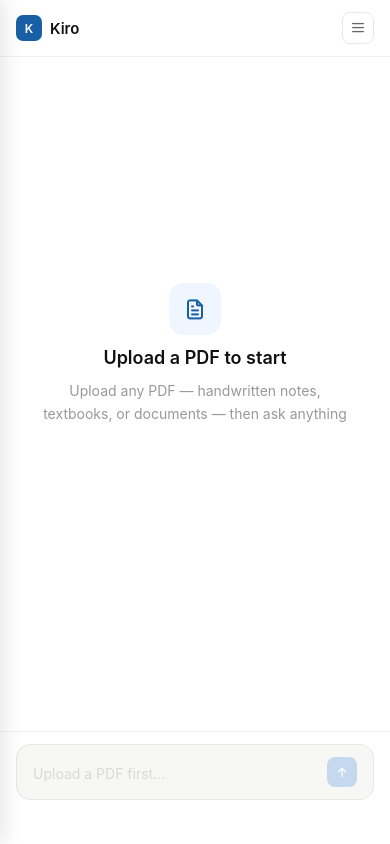
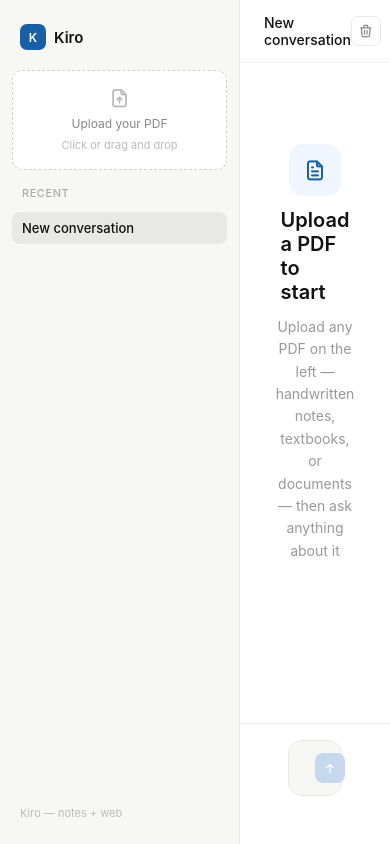
Before and after one commit to akshaykaranwal07/Agent-Kiro, a FastAPI app: page / in a window 390 px wide. Run offline with FastAPI, Linux system fonts and the light colour scheme.

Commit message:
resolved UI

```diff
--- a/templates/index.html
+++ b/templates/index.html
@@ -17,19 +17,8 @@
             overflow: hidden;
         }
 
-        /* ── Overlay ── */
-        .overlay {
-            display: none;
-            position: fixed;
-            inset: 0;
-            background: rgba(0,0,0,0.3);
-            z-index: 99;
-        }
-        .overlay.show { display: block; }
-
-        /* ── Sidebar ── */
         .sidebar {
-            width: 260px;
+            width: 240px;
             background: #f7f7f5;
             border-right: 1px solid #e8e8e6;
             display: flex;
@@ -37,8 +26,6 @@
             padding: 16px 12px;
             gap: 8px;
             flex-shrink: 0;
-            transition: transform 0.25s ease;
-            z-index: 100;
         }
 
         .logo {
@@ -76,6 +63,7 @@
 
         .upload-area:hover { border-color: #185FA5; background: #f0f6ff; }
         .upload-area.dragover { border-color: #185FA5; background: #f0f6ff; }
+
         .upload-area i { font-size: 22px; color: #bbb; margin-bottom: 6px; display: block; }
         .upload-area p { font-size: 12px; color: #888; line-height: 1.5; }
         .upload-area span { font-size: 11px; color: #bbb; }
@@ -89,7 +77,9 @@
             padding: 10px 12px;
             display: none;
         }
+
         .pdf-info.show { display: block; }
+
         .pdf-info-name {
             font-size: 12px;
             font-weight: 500;
@@ -98,6 +88,7 @@
             overflow: hidden;
             text-overflow: ellipsis;
         }
+
         .pdf-info-meta { font-size: 11px; color: #aaa; margin-top: 2px; }
 
         .progress-bar {
@@ -108,7 +99,9 @@
             overflow: hidden;
             display: none;
         }
+
         .progress-bar.show { display: block; }
+
         .progress-fill {
             height: 100%;
             background: #185FA5;
@@ -137,54 +130,21 @@
             overflow: hidden;
             text-overflow: ellipsis;
         }
+
         .chat-item:hover { background: #ebebeb; color: #111; }
         .chat-item.active { background: #e8e8e6; color: #111; font-weight: 500; }
 
         .sidebar-bottom { margin-top: auto; padding: 8px; }
         .sidebar-bottom p { font-size: 11px; color: #bbb; }
 
-        /* ── Main ── */
-        .main { flex: 1; display: flex; flex-direction: column; overflow: hidden; min-width: 0; }
+        .main { flex: 1; display: flex; flex-direction: column; overflow: hidden; }
 
-        /* ── Mobile Header ── */
-        .mobile-header {
-            display: none;
-            padding: 12px 16px;
-            border-bottom: 1px solid #f0f0f0;
-            align-items: center;
-            justify-content: space-between;
-            background: #fff;
-            flex-shrink: 0;
-        }
-
-        .mobile-logo {
-            display: flex;
-            align-items: center;
-            gap: 8px;
-        }
-
-        .hamburger {
-            width: 32px;
-            height: 32px;
-            border: 1px solid #e8e8e8;
-            border-radius: 8px;
-            background: #fff;
-            cursor: pointer;
-            display: flex;
-            align-items: center;
-            justify-content: center;
-            color: #666;
-        }
-        .hamburger i { font-size: 16px; }
-
-        /* ── Topbar ── */
         .topbar {
             padding: 14px 24px;
             border-bottom: 1px solid #f0f0f0;
             display: flex;
             align-items: center;
             justify-content: space-between;
-            flex-shrink: 0;
         }
 
         .topbar-title { font-size: 14px; font-weight: 500; color: #111; }
@@ -203,10 +163,10 @@
             color: #888;
             transition: all 0.15s;
         }
+
         .icon-btn:hover { background: #f5f5f5; color: #111; }
         .icon-btn i { font-size: 15px; }
 
-        /* ── Chat Box ── */
         #chat-box {
             flex: 1;
             overflow-y: auto;
@@ -235,8 +195,10 @@
             align-items: center;
             justify-content: center;
         }
+
         .empty-icon i { font-size: 24px; color: #185FA5; }
         .empty h2 { font-size: 20px; font-weight: 600; color: #111; }
+
         .empty p {
             font-size: 14px;
             color: #999;
@@ -263,9 +225,9 @@
             cursor: pointer;
             transition: all 0.15s;
         }
+
         .suggestion:hover { border-color: #185FA5; color: #185FA5; background: #f0f6ff; }
 
-        /* ── Messages ── */
         .msg { display: flex; flex-direction: column; gap: 4px; }
         .msg.user { align-items: flex-end; }
         .msg.assistant { align-items: flex-start; }
@@ -277,7 +239,6 @@
             line-height: 1.75;
             max-width: 75%;
             white-space: pre-wrap;
-            word-break: break-word;
         }
 
         .user .bubble { background: #185FA5; color: #fff; border-bottom-right-radius: 4px; }
@@ -291,10 +252,11 @@
             align-items: center;
             gap: 4px;
         }
+
         .source-label i { font-size: 12px; }
 
-        /* ── Typing ── */
         .typing-wrap { display: flex; }
+
         .typing {
             padding: 12px 18px;
             background: #f7f7f5;
@@ -304,20 +266,20 @@
             gap: 5px;
             align-items: center;
         }
+
         .dot { width: 5px; height: 5px; border-radius: 50%; background: #ccc; animation: bounce 1.2s infinite; }
         .dot:nth-child(2) { animation-delay: .2s; }
         .dot:nth-child(3) { animation-delay: .4s; }
+
         @keyframes bounce {
             0%, 80%, 100% { transform: translateY(0); }
             40% { transform: translateY(-4px); }
         }
 
-        /* ── Input ── */
         .input-area {
             padding: 16px 48px 24px;
             background: #fff;
             border-top: 1px solid #f0f0f0;
-            flex-shrink: 0;
         }
 
         .input-wrap {
@@ -330,6 +292,7 @@
             align-items: flex-end;
             transition: border-color 0.15s;
         }
+
         .input-wrap:focus-within { border-color: #185FA5; background: #fff; }
 
         #q {
@@ -345,6 +308,7 @@
             max-height: 120px;
             line-height: 1.6;
         }
+
         #q::placeholder { color: #bbb; }
         #q:disabled { opacity: 0.5; }
 
@@ -361,6 +325,7 @@
             transition: background 0.15s;
             flex-shrink: 0;
         }
+
         #send:hover { background: #0C447C; }
         #send:disabled { background: #c5d8ee; cursor: not-allowed; }
         #send i { font-size: 14px; color: #fff; }
@@ -372,52 +337,17 @@
             margin-top: 8px;
             min-height: 16px;
         }
-
-        /* ── Mobile Styles ── */
-        @media (max-width: 768px) {
-            .sidebar {
-                position: fixed;
-                top: 0;
-                left: 0;
-                height: 100vh;
-                transform: translateX(-100%);
-                box-shadow: 4px 0 20px rgba(0,0,0,0.1);
-            }
-
-            .sidebar.open {
-                transform: translateX(0);
-            }
-
-            .mobile-header { display: flex; }
-
-            .topbar { display: none; }
-
-            #chat-box { padding: 16px; }
-
-            .input-area { padding: 12px 16px 20px; }
-
-            .bubble { max-width: 88%; font-size: 14px; }
-
-            .empty h2 { font-size: 18px; }
-
-            .suggestions { gap: 6px; }
-
-            .suggestion { font-size: 12px; padding: 6px 12px; }
-        }
     </style>
 </head>
 <body>
 
-<!-- overlay -->
-<div class="overlay" id="overlay" onclick="closeSidebar()"></div>
-
-<!-- sidebar -->
-<div class="sidebar" id="sidebar">
+<div class="sidebar">
     <div class="logo">
         <div class="logo-mark">K</div>
         <span class="logo-name">Kiro</span>
     </div>
 
+    <!-- upload area -->
     <div class="upload-area" onclick="document.getElementById('file-input').click()"
          ondragover="handleDragOver(event)" ondrop="handleDrop(event)" ondragleave="handleDragLeave(event)">
         <i class="ti ti-file-upload"></i>
@@ -426,6 +356,7 @@
     </div>
     <input type="file" id="file-input" accept=".pdf" onchange="handleFileSelect(event)">
 
+    <!-- pdf info after upload -->
     <div class="pdf-info" id="pdf-info">
         <div class="pdf-info-name" id="pdf-name">—</div>
         <div class="pdf-info-meta" id="pdf-meta">Processing...</div>
@@ -442,21 +373,7 @@
     </div>
 </div>
 
-<!-- main -->
 <div class="main">
-
-    <!-- mobile header -->
-    <div class="mobile-header">
-        <div class="mobile-logo">
-            <div class="logo-mark">K</div>
-            <span class="logo-name">Kiro</span>
-        </div>
-        <button class="hamburger" onclick="toggleSidebar()">
-            <i class="ti ti-menu-2"></i>
-        </button>
-    </div>
-
-    <!-- desktop topbar -->
     <div class="topbar">
         <span class="topbar-title" id="chat-title">New conversation</span>
         <div class="topbar-right">
@@ -470,7 +387,7 @@
         <div class="empty" id="empty">
             <div class="empty-icon"><i class="ti ti-file-text"></i></div>
             <h2>Upload a PDF to start</h2>
-            <p>Upload any PDF — handwritten notes, textbooks, or documents — then ask anything</p>
+            <p>Upload any PDF on the left — handwritten notes, textbooks, or documents — then ask anything about it</p>
         </div>
     </div>
 
@@ -487,19 +404,19 @@
 </div>
 
 <script>
-    const box          = document.getElementById('chat-box');
-    const inp          = document.getElementById('q');
-    const btn          = document.getElementById('send');
-    const title        = document.getElementById('chat-title');
-    const currentChat  = document.getElementById('current-chat');
-    const statusMsg    = document.getElementById('status-msg');
-    const pdfInfo      = document.getElementById('pdf-info');
-    const pdfName      = document.getElementById('pdf-name');
-    const pdfMeta      = document.getElementById('pdf-meta');
-    const progressBar  = document.getElementById('progress-bar');
-    const progressFill = document.getElementById('progress-fill');
-    let firstMsg       = true;
-    let pdfReady       = false;
+    const box         = document.getElementById('chat-box');
+    const inp         = document.getElementById('q');
+    const btn         = document.getElementById('send');
+    const title       = document.getElementById('chat-title');
+    const currentChat = document.getElementById('current-chat');
+    const statusMsg   = document.getElementById('status-msg');
+    const pdfInfo     = document.getElementById('pdf-info');
+    const pdfName     = document.getElementById('pdf-name');
+    const pdfMeta     = document.getElementById('pdf-meta');
+    const progressBar = document.getElementById('progress-bar');
+    const progressFill= document.getElementById('progress-fill');
+    let firstMsg      = true;
+    let pdfReady      = false;
 
     function autoResize(el) {
         el.style.height = '24px';
@@ -508,16 +425,6 @@
 
     function handleKey(e) {
         if (e.key === 'Enter' && !e.shiftKey) { e.preventDefault(); sendMsg(); }
-    }
-
-    function toggleSidebar() {
-        document.getElementById('sidebar').classList.toggle('open');
-        document.getElementById('overlay').classList.toggle('show');
-    }
-
-    function closeSidebar() {
-        document.getElementById('sidebar').classList.remove('open');
-        document.getElementById('overlay').classList.remove('show');
     }
 
     function handleDragOver(e) {
@@ -539,7 +446,6 @@
     function handleFileSelect(e) {
         const file = e.target.files[0];
         if (file) uploadFile(file);
-        closeSidebar();
     }
 
     async function uploadFile(file) {
@@ -551,6 +457,7 @@
         statusMsg.textContent = 'Processing your PDF...';
         inp.placeholder = 'Processing PDF...';
 
+        // animate progress
         let progress = 10;
         const interval = setInterval(() => {
             progress = Math.min(progress + 2, 85);
@@ -563,6 +470,7 @@
 
             const r = await fetch('/upload', { method: 'POST', body: formData });
             const d = await r.json();
+
             clearInterval(interval);
 
             if (d.status === 'ready') {
@@ -574,17 +482,19 @@
                 btn.disabled = false;
                 pdfReady = true;
 
+                // update empty state
                 document.getElementById('empty').innerHTML = `
                     <div class="empty-icon"><i class="ti ti-circle-check"></i></div>
                     <h2>Ready to chat</h2>
-                    <p>${file.name} is loaded — ask anything about it or the web</p>
+                    <p>${file.name} is loaded — ask anything about it or anything on the web</p>
                     <div class="suggestions">
-                        <button class="suggestion" onclick="ask('Summarize this document')">Summarize</button>
+                        <button class="suggestion" onclick="ask('Summarize this document')">Summarize document</button>
                         <button class="suggestion" onclick="ask('What are the main topics?')">Main topics</button>
                         <button class="suggestion" onclick="ask('What are the key points?')">Key points</button>
                     </div>`;
 
             } else {
+                clearInterval(interval);
                 pdfMeta.textContent = 'Upload failed';
                 statusMsg.textContent = d.message || 'Something went wrong';
             }
@@ -671,16 +581,16 @@
             ? `<div class="empty" id="empty">
                 <div class="empty-icon"><i class="ti ti-circle-check"></i></div>
                 <h2>Ready to chat</h2>
-                <p>Ask anything about your PDF or the web</p>
+                <p>Ask anything about your PDF or anything on the web</p>
                 <div class="suggestions">
-                    <button class="suggestion" onclick="ask('Summarize this document')">Summarize</button>
+                    <button class="suggestion" onclick="ask('Summarize this document')">Summarize document</button>
                     <button class="suggestion" onclick="ask('What are the main topics?')">Main topics</button>
                     <button class="suggestion" onclick="ask('What are the key points?')">Key points</button>
                 </div></div>`
             : `<div class="empty" id="empty">
                 <div class="empty-icon"><i class="ti ti-file-text"></i></div>
                 <h2>Upload a PDF to start</h2>
-                <p>Upload any PDF — handwritten notes, textbooks, or documents — then ask anything</p>
+                <p>Upload any PDF on the left — handwritten notes, textbooks, or documents — then ask anything about it</p>
                </div>`;
     }
 
```
